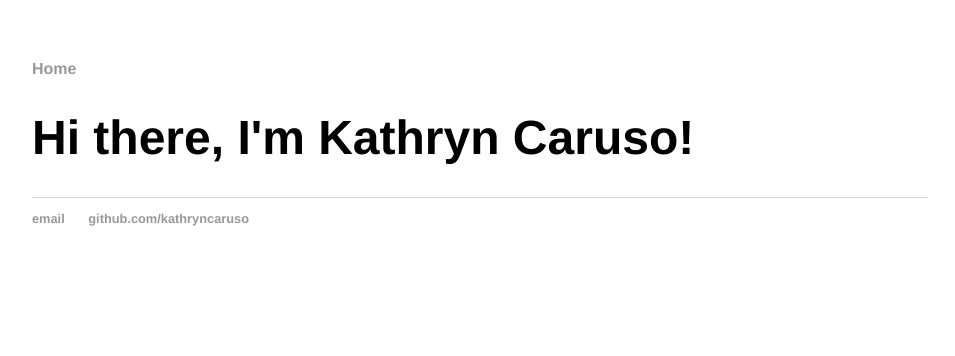
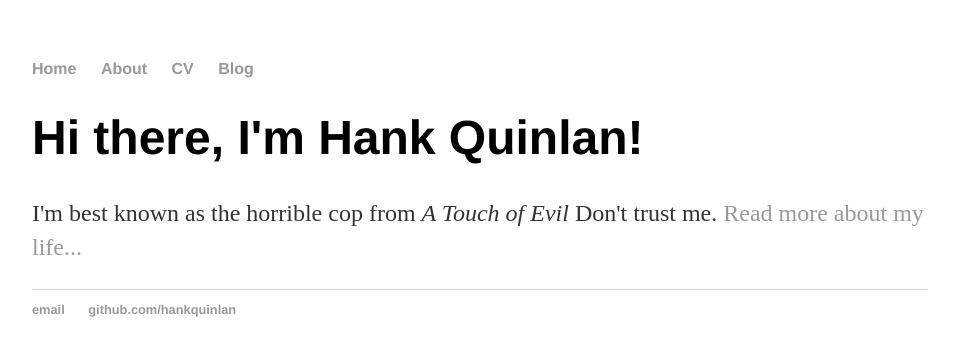
Before and after one commit to kathryncaruso/kathryncaruso.github.io, a Jekyll site: the page built from index.html, in a window 1280 px wide. Shown: the top 356 px of the page, without its empty margins (160-1115 px from the left). Built offline with Jekyll 4.4.1, drawn with Linux system fonts in a browser that asks for light colours.

Commit message:
Update to default layout

```diff
--- a/index.html
+++ b/index.html
@@ -1,26 +1,8 @@
-<!DOCTYPE html>
-<html>
-	<head>
-		<title>Kathryn Caruso</title>
-		<!-- link to main stylesheet -->
-		<link rel="stylesheet" type="text/css" href="/css/main.css">
-	</head>
-	<body>
-		<nav>
-    		<ul>
-        		<li><a href="/">Home</a></li>
-    		</ul>
-		</nav>
-		<div class="container">
-    		<div class="blurb">
-        		<h1>Hi there, I'm Kathryn Caruso!</h1>
-    		</div><!-- /.blurb -->
-		</div><!-- /.container -->
-		<footer>
-    		<ul>
-        		<li><a href="mailto:caruso.k.e@gmail.com">email</a></li>
-        		<li><a href="https://github.com/kathryncaruso">github.com/kathryncaruso</a></li>
-			</ul>
-		</footer>
-	</body>
-</html>
+---
+layout: default
+title: Hank Quinlan, Horrible Cop
+---
+<div class="blurb">
+	<h1>Hi there, I'm Hank Quinlan!</h1>
+	<p>I'm best known as the horrible cop from <em>A Touch of Evil</em> Don't trust me. <a href="/about">Read more about my life...</a></p>
+</div><!-- /.blurb -->
```
